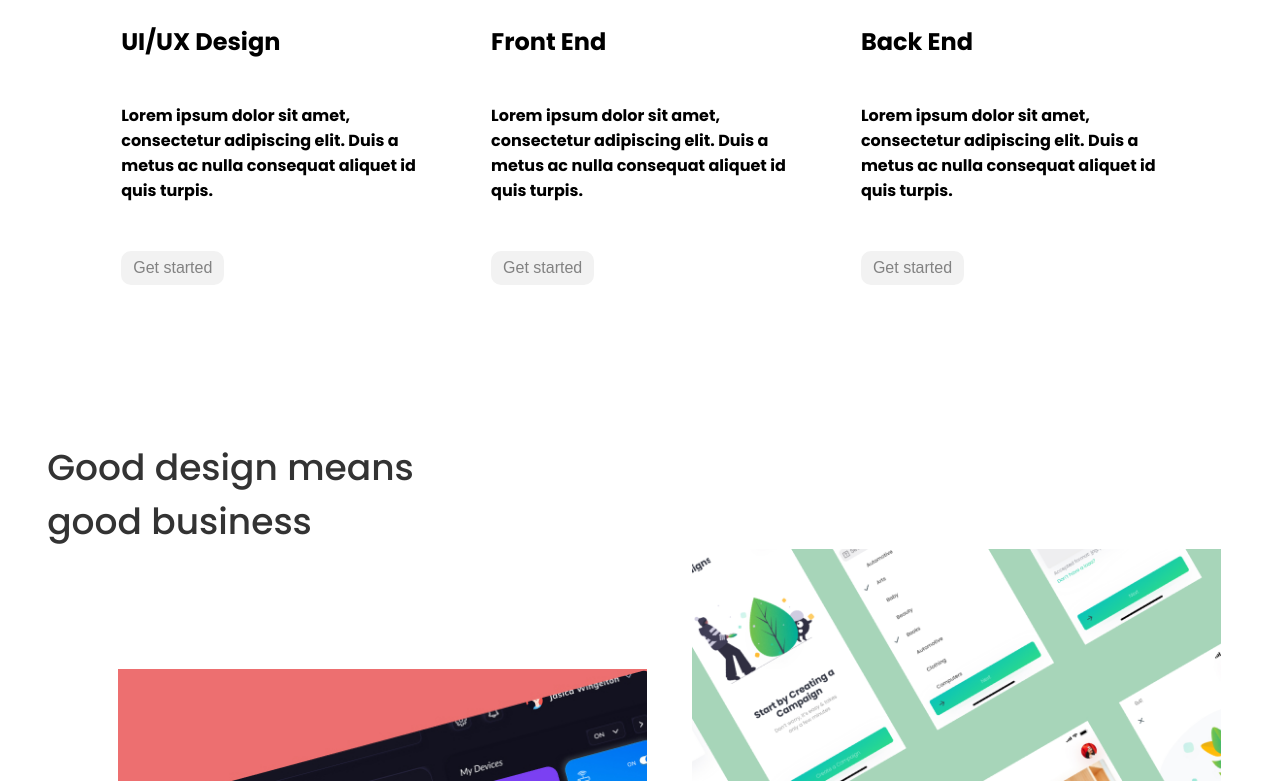
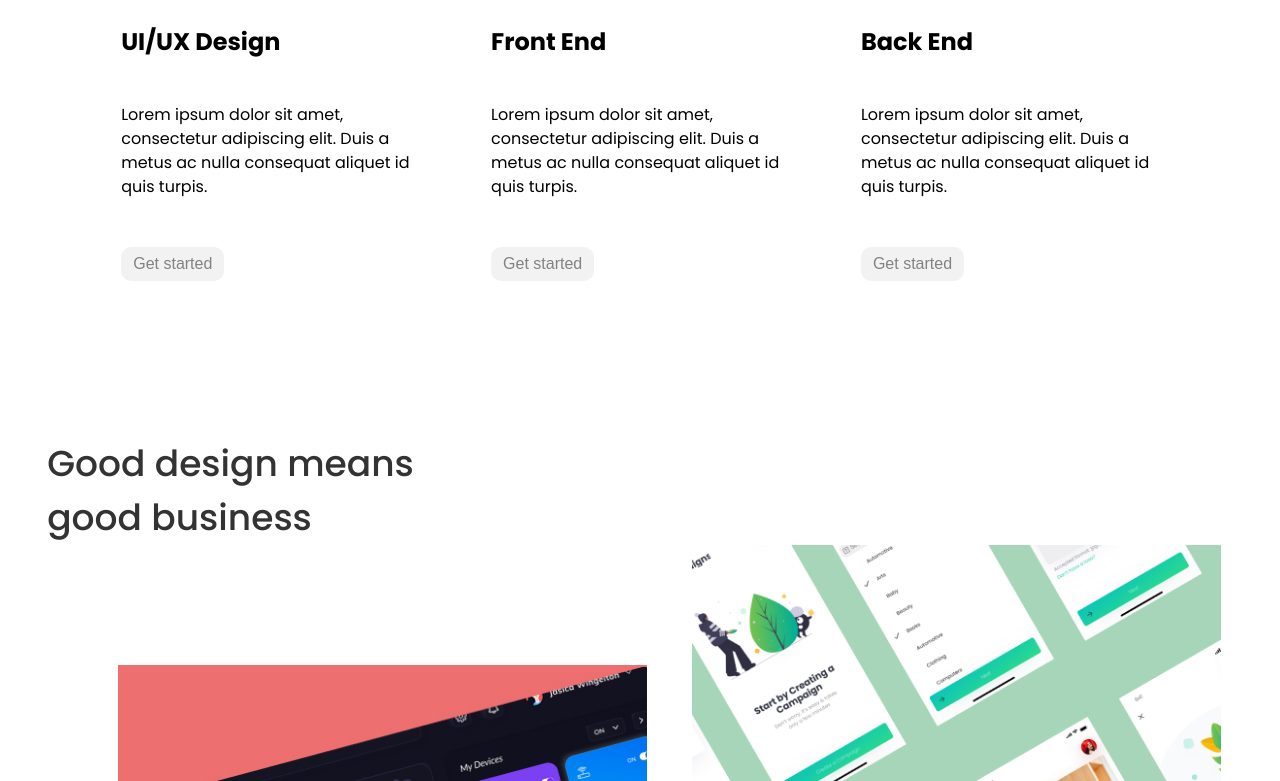
Before and after one commit to Zyruks/dev-challenge, a website: page edie-homepage/src/index.html in a window 1280 px wide. Shown: the part 1259-2040 px from the top of the page. Drawn offline with nearby package versions, Linux system fonts and the light colour scheme; files that its build step writes are made by us from their sources.

Commit message:
card__paragraphg for section__paragraph so i can use it elsewhere.

```diff
--- a/edie-homepage/src/scss/globals/_typography.scss
+++ b/edie-homepage/src/scss/globals/_typography.scss
@@ -126,7 +126,7 @@ h4 {
   font-size: utility.rem(24);
 }
 
-.card__paragraph {
+.section__paragraph {
   font-weight: 400;
   font-size: utility.rem(16);
   line-height: utility.rem(24);
```
